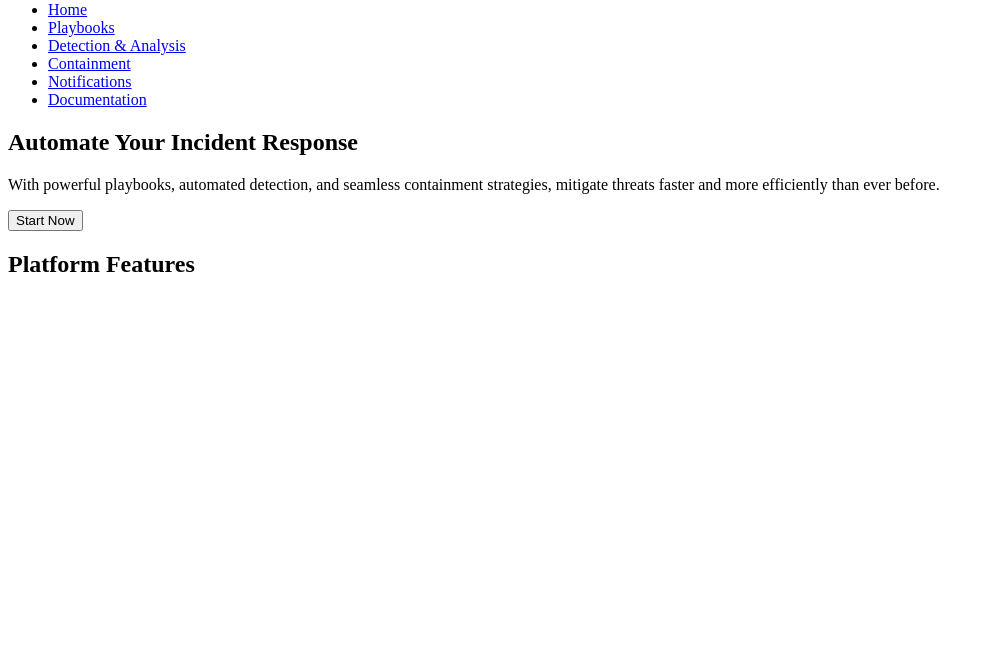
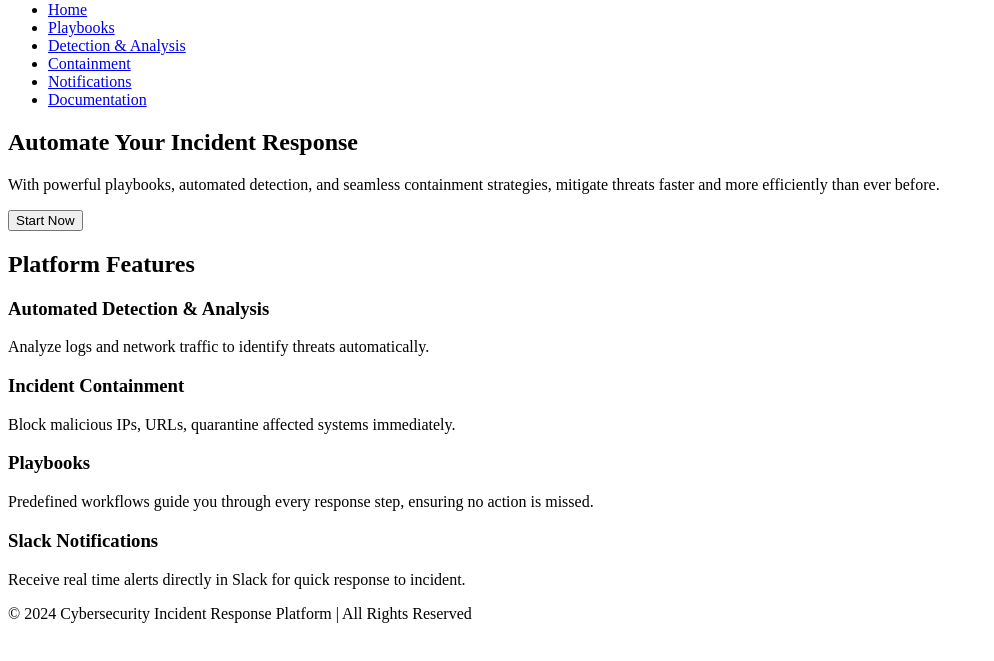
Before and after one commit to NARodman/Incident-Response-Automation, a plain HTML site: page index.html in a window 1280 px wide. Shown: the part 79-740 px from the top of the page, without its empty margins (0-994 px from the left). Drawn offline with Linux system fonts and the light colour scheme.

Commit message:
Update index.html

```diff
--- a/index.html
+++ b/index.html
@@ -38,6 +38,35 @@
     <section class="features">
         <div class="container">
             <h2>Platform Features</h2>
+            <div class="features-list">
+                <div class="feature-item">
+                    <h3>Automated Detection & Analysis</h3>
+                    <p>Analyze logs and network traffic to identify threats automatically.</p>
+                </div>
+
+                <div class="feature-item">
+                    <h3>Incident Containment</h3>
+                    <p>Block malicious IPs, URLs, quarantine affected systems immediately.</p>
+                </div>
+
+                <div class="feature-item">
+                    <h3>Playbooks</h3>
+                    <p>Predefined workflows guide you through every response step, ensuring no action is missed.</p>
+                </div>
+
+                <div class="feature-item">
+                    <h3>Slack Notifications</h3>
+                    <p>Receive real time alerts directly in Slack for quick response to incident.</p>
+                </div>
+
+            </div>
         </div>
     </section>
+
+    <footer>
+        <div class="container">
+            <p>&copy; 2024 Cybersecurity Incident Response Platform | All Rights Reserved</p>
+        </div>
+    </footer>
 </body>
+</html>
```
